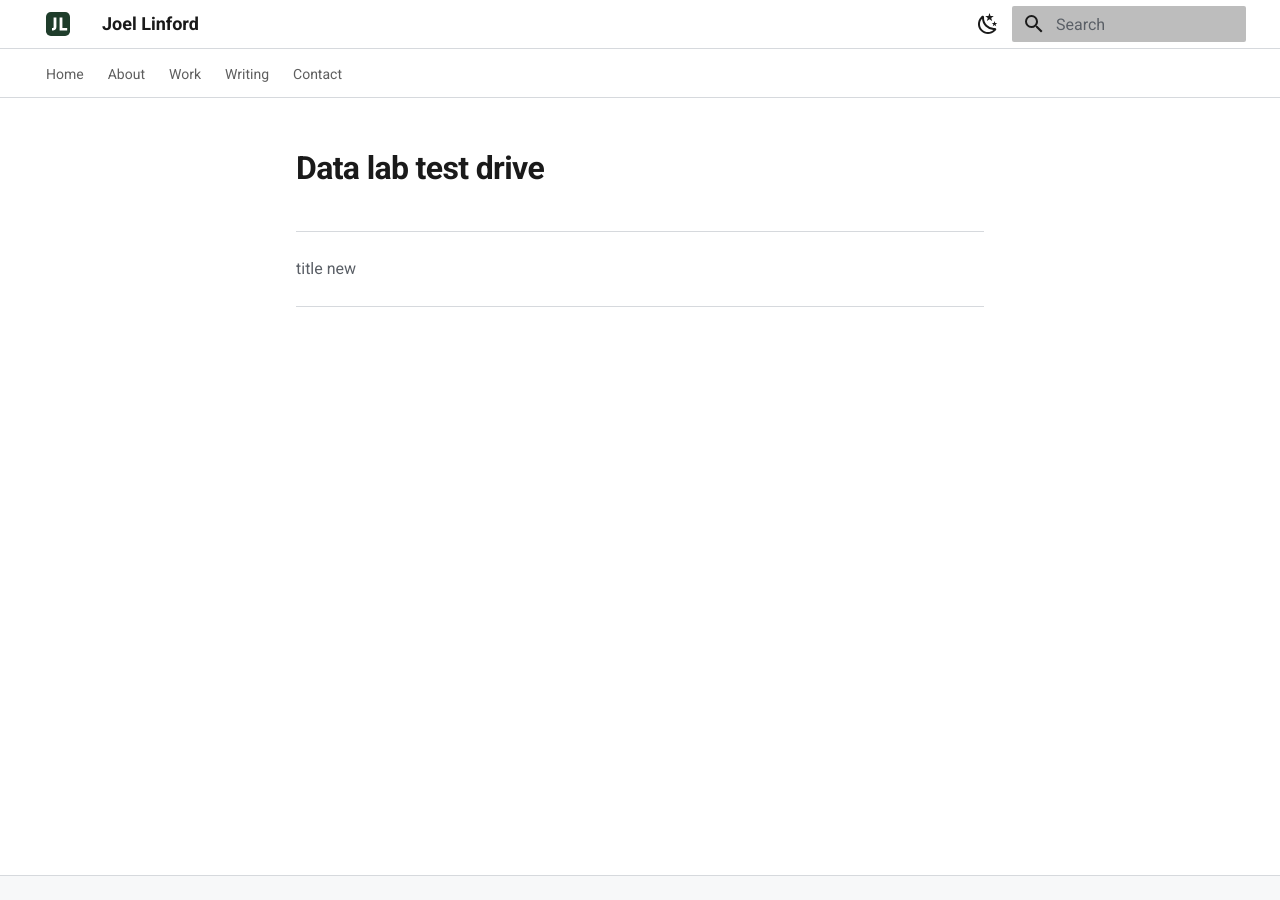
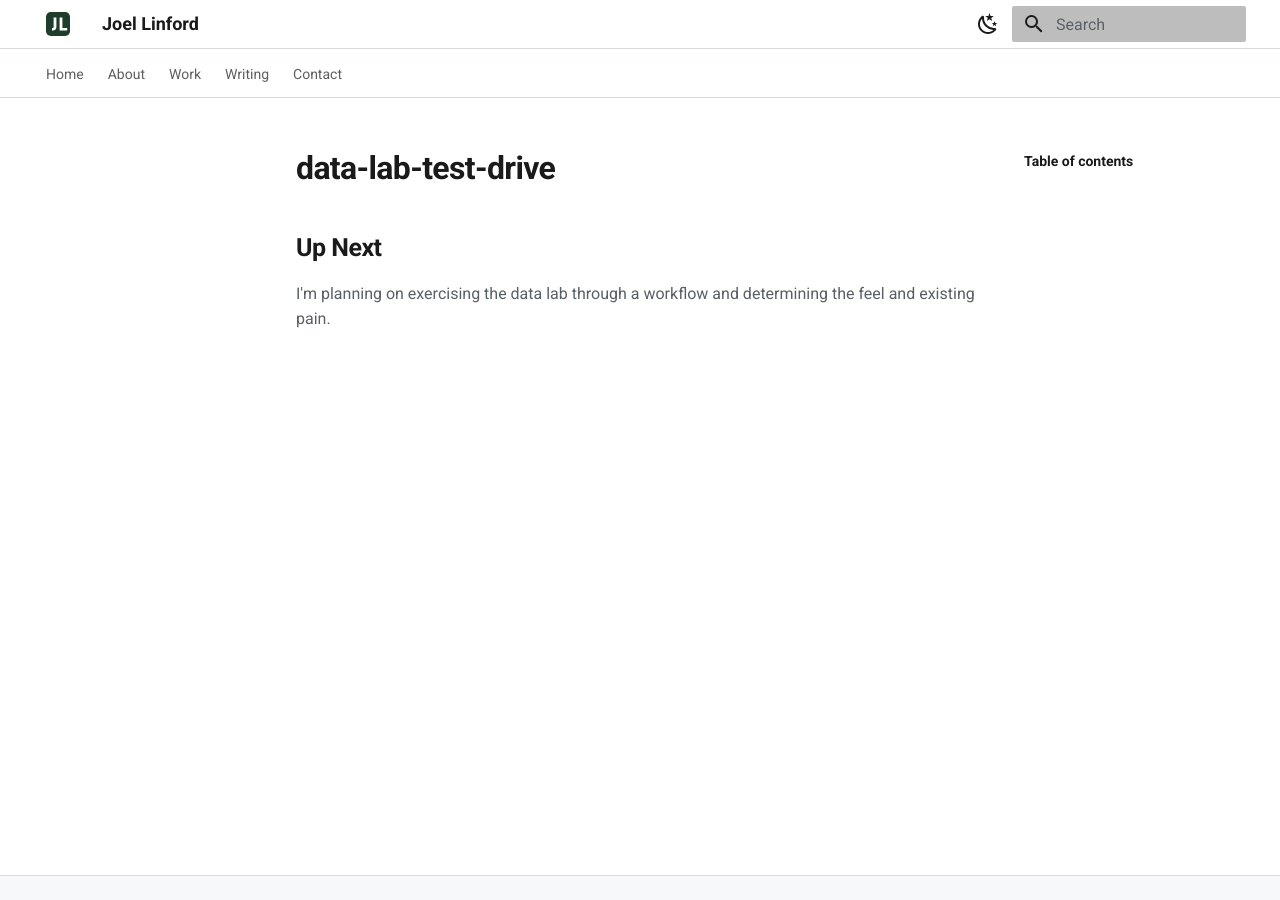
Before and after one commit to Joel-Linford/joellinford.github.io, an MkDocs documentation site: the page built from docs/writing/data-lab-test-drive.md, in a window 1280 px wide. Built offline with MkDocs 1.6.1 and Material for MkDocs 9.7.7, drawn with Linux system fonts in a browser that asks for light colours.

Commit message:
Update data-lab-test-drive.md

```diff
--- a/docs/writing/data-lab-test-drive.md
+++ b/docs/writing/data-lab-test-drive.md
@@ -1,4 +1,8 @@
 ---
-title
-new
+title: data-lab-test-drive
+up_next: true
 ---
+
+## Up Next
+
+I'm planning on exercising the data lab through a workflow and determining the feel and existing pain.
```
